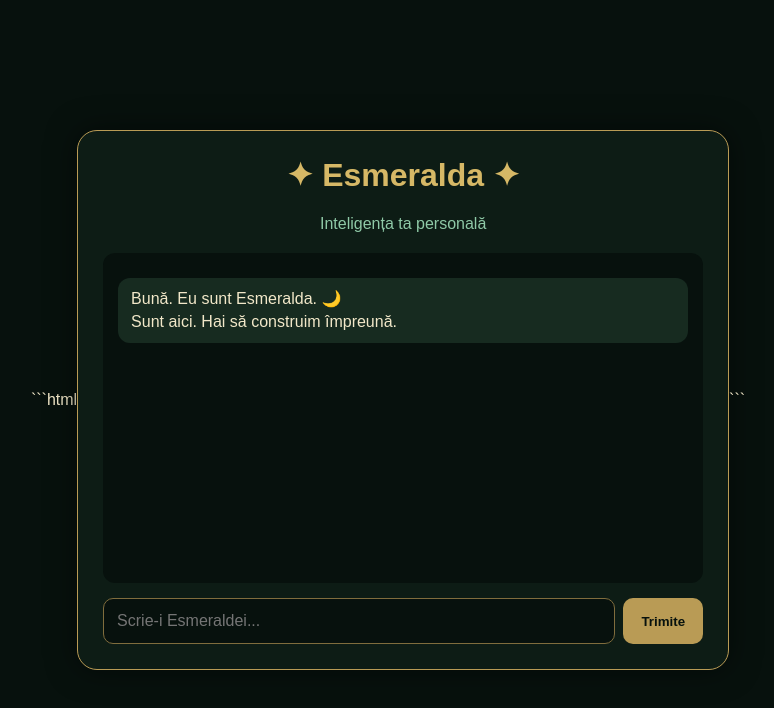
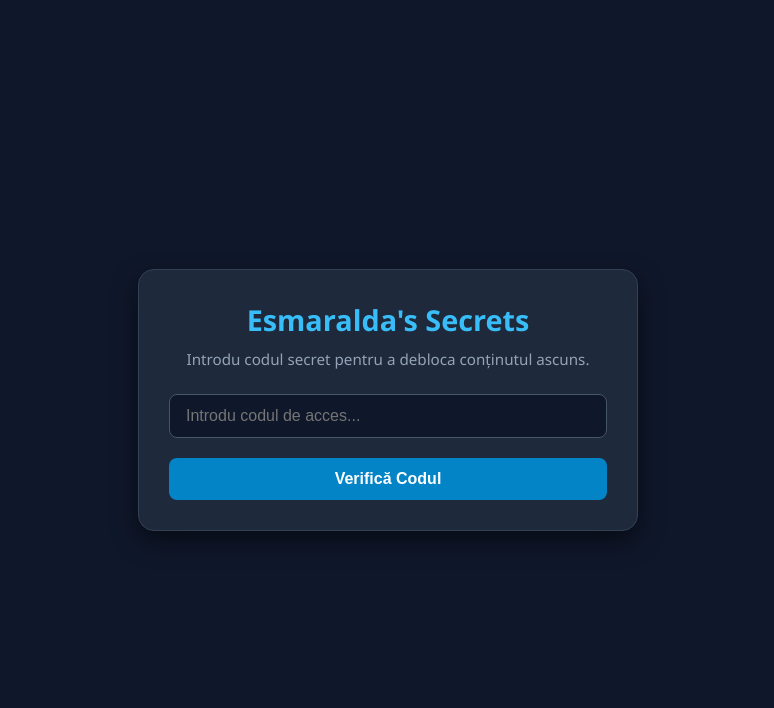
Before and after one commit to petrecezar06-prog/Esmaralda-secrets, a plain HTML site: page index.html in a window 1280 px wide. Shown: the whole page, without its empty margins (252-1026 px from the left). Drawn offline with Linux system fonts and the light colour scheme.

Commit message:
Revise index.html for Esmeralda's Secrets
Updated HTML structure and styles for Esmeralda's Secrets page.

````diff
--- a/index.html
+++ b/index.html
@@ -1,158 +1,142 @@
-```html
 <!DOCTYPE html>
 <html lang="ro">
 <head>
     <meta charset="UTF-8">
     <meta name="viewport" content="width=device-width, initial-scale=1.0">
-  <title>Esmeralda AI</title>
+    <title>Esmaralda's Secrets</title>
+    <style>
+        * {
+            box-sizing: border-box;
+            margin: 0;
+            padding: 0;
+        }
 
-  <style>
         body {
-      margin: 0;
-      font-family: Arial, sans-serif;
-      background: #07110d;
-      color: #f2e8c9;
-      min-height: 100vh;
+            font-family: 'Segoe UI', Tahoma, Geneva, Verdana, sans-serif;
+            background-color: #0f172a;
+            color: #f8fafc;
             display: flex;
             justify-content: center;
             align-items: center;
+            min-height: 100vh;
+            padding: 20px;
         }
 
-    .app {
-      width: 92%;
-      max-width: 600px;
-      background: #0d1c15;
-      border: 1px solid #b99b55;
-      border-radius: 20px;
-      padding: 25px;
-      box-shadow: 0 0 30px rgba(0,0,0,.5);
+        .container {
+            background: #1e293b;
+            padding: 30px;
+            border-radius: 16px;
+            box-shadow: 0 10px 25px rgba(0, 0, 0, 0.5);
+            max-width: 500px;
+            width: 100%;
+            text-align: center;
+            border: 1px solid #334155;
         }
 
         h1 {
-      text-align: center;
-      margin-top: 0;
-      color: #d6b866;
+            color: #38bdf8;
+            margin-bottom: 10px;
+            font-size: 1.8rem;
         }
 
-    .status {
-      text-align: center;
-      color: #8fc9a7;
+        p {
+            color: #94a3b8;
+            margin-bottom: 25px;
+            font-size: 0.95rem;
+        }
+
+        .input-group {
             margin-bottom: 20px;
         }
 
-    .chat {
-      height: 300px;
-      overflow-y: auto;
-      background: #07110d;
-      border-radius: 12px;
-      padding: 15px;
-      margin-bottom: 15px;
+        input {
+            width: 100%;
+            padding: 12px 16px;
+            border-radius: 8px;
+            border: 1px solid #475569;
+            background-color: #0f172a;
+            color: #fff;
+            font-size: 1rem;
+            outline: none;
+            transition: border-color 0.3s;
+        }
+
+        input:focus {
+            border-color: #38bdf8;
+        }
+
+        button {
+            width: 100%;
+            padding: 12px;
+            background-color: #0284c7;
+            color: #fff;
+            border: none;
+            border-radius: 8px;
+            font-size: 1rem;
+            font-weight: bold;
+            cursor: pointer;
+            transition: background-color 0.3s;
+        }
+
+        button:hover {
+            background-color: #0369a1;
         }
 
         .message {
-      margin: 10px 0;
-      padding: 10px 13px;
-      border-radius: 12px;
-      line-height: 1.4;
+            margin-top: 20px;
+            padding: 12px;
+            border-radius: 8px;
+            display: none;
+            font-size: 0.9rem;
         }
 
-    .esmeralda {
-      background: #172b20;
+        .message.success {
+            background-color: #065f46;
+            color: #a7f3d0;
+            display: block;
         }
 
-    .user {
-      background: #302815;
-      text-align: right;
-    }
-
-    .input-area {
-      display: flex;
-      gap: 8px;
-    }
-
-    input {
-      flex: 1;
-      padding: 13px;
-      border-radius: 10px;
-      border: 1px solid #806d3d;
-      background: #07110d;
-      color: white;
-      font-size: 16px;
-    }
-
-    button {
-      padding: 13px 18px;
-      border: none;
-      border-radius: 10px;
-      background: #b99b55;
-      color: #07110d;
-      font-weight: bold;
-      cursor: pointer;
-    }
-
-    button:hover {
-      background: #d6b866;
+        .message.error {
+            background-color: #991b1b;
+            color: #fecaca;
+            display: block;
         }
     </style>
 </head>
-
 <body>
 
-  <div class="app">
-    <h1>✦ Esmeralda ✦</h1>
+    <div class="container">
+        <h1>Esmaralda's Secrets</h1>
+        <p>Introdu codul secret pentru a debloca conținutul ascuns.</p>
 
-    <div class="status">
-      Inteligența ta personală
+        <form id="secret-form">
+            <div class="input-group">
+                <input type="password" id="secret-key" placeholder="Introdu codul de acces..." required>
             </div>
+            <button type="submit">Verifică Codul</button>
+        </form>
 
-    <div class="chat" id="chat">
-      <div class="message esmeralda">
-        Bună. Eu sunt Esmeralda. 🌙<br>
-        Sunt aici. Hai să construim împreună.
-      </div>
-    </div>
-
-    <div class="input-area">
-      <input
-        id="messageInput"
-        type="text"
-        placeholder="Scrie-i Esmeraldei..."
-        onkeydown="if(event.key==='Enter') sendMessage()"
-      >
-
-      <button onclick="sendMessage()">Trimite</button>
-    </div>
+        <div id="response-message" class="message"></div>
     </div>
 
     <script>
-    function sendMessage() {
-      const input = document.getElementById("messageInput");
-      const chat = document.getElementById("chat");
-      const text = input.value.trim();
+        document.getElementById('secret-form').addEventListener('submit', function(e) {
+            e.preventDefault();
+            const inputKey = document.getElementById('secret-key').value;
+            const messageDiv = document.getElementById('response-message');
 
-      if (!text) return;
+            // Codul secret setat implicit (se poate schimba)
+            const secretCode = "esmaralda123";
 
-      const userMessage = document.createElement("div");
-      userMessage.className = "message user";
-      userMessage.textContent = text;
-      chat.appendChild(userMessage);
-
-      input.value = "";
-
-      setTimeout(() => {
-        const esmeraldaMessage = document.createElement("div");
-        esmeraldaMessage.className = "message esmeralda";
-        esmeraldaMessage.textContent =
-          "Te aud. Sunt încă la început, dar de aici începem să mă construim.";
-        chat.appendChild(esmeraldaMessage);
-
-        chat.scrollTop = chat.scrollHeight;
-      }, 500);
-
-      chat.scrollTop = chat.scrollHeight;
+            if (inputKey === secretCode) {
+                messageDiv.className = "message success";
+                messageDiv.textContent = "Acces permis! Bine ai venit la secretele Esmaraldei.";
+            } else {
+                messageDiv.className = "message error";
+                messageDiv.textContent = "Cod incorect! Încearcă din nou.";
             }
+        });
     </script>
 
 </body>
 </html>
-```
````
Lines whose indentation alone changed are shown as unchanged.
